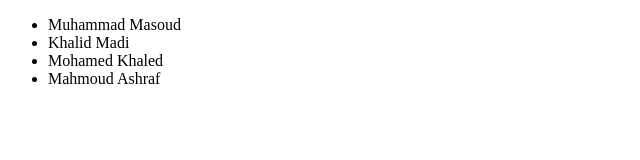
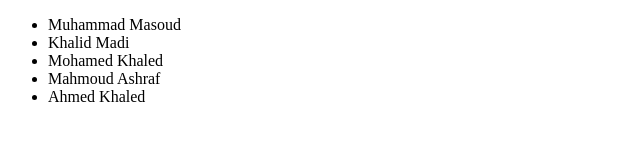
Before and after one commit to muhammadmasoud/gitLab, a plain HTML site: page index.html in a window 1280 px wide. Shown: the whole page, without its empty margins (0-640 px from the left). Drawn offline with Linux system fonts and the light colour scheme.

Commit message:
my name added

```diff
--- a/index.html
+++ b/index.html
@@ -11,6 +11,8 @@
         <li>Khalid Madi</li>
         <li>Mohamed Khaled</li>
         <li>Mahmoud Ashraf</li>
+        <li>Ahmed Khaled</li>
+
     </ul>
 </body>
 </html>
```
